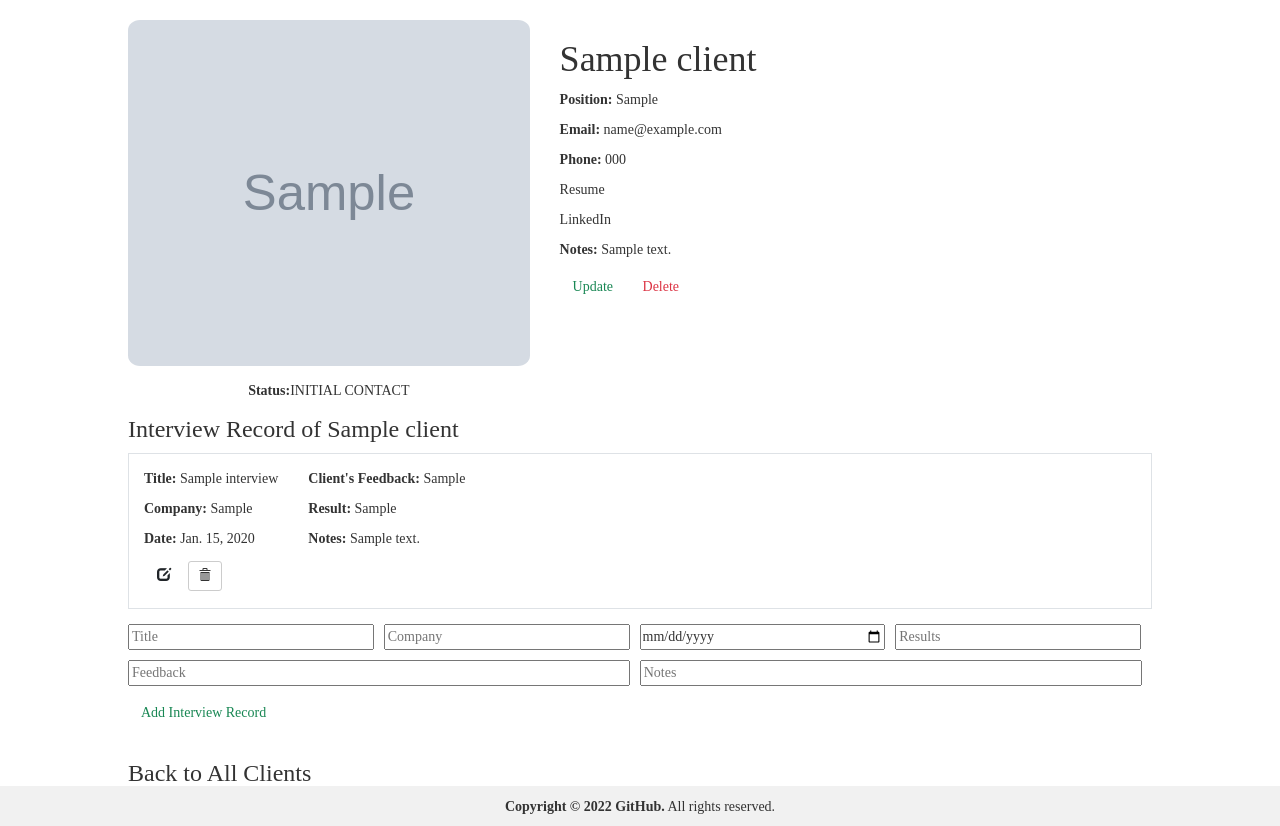
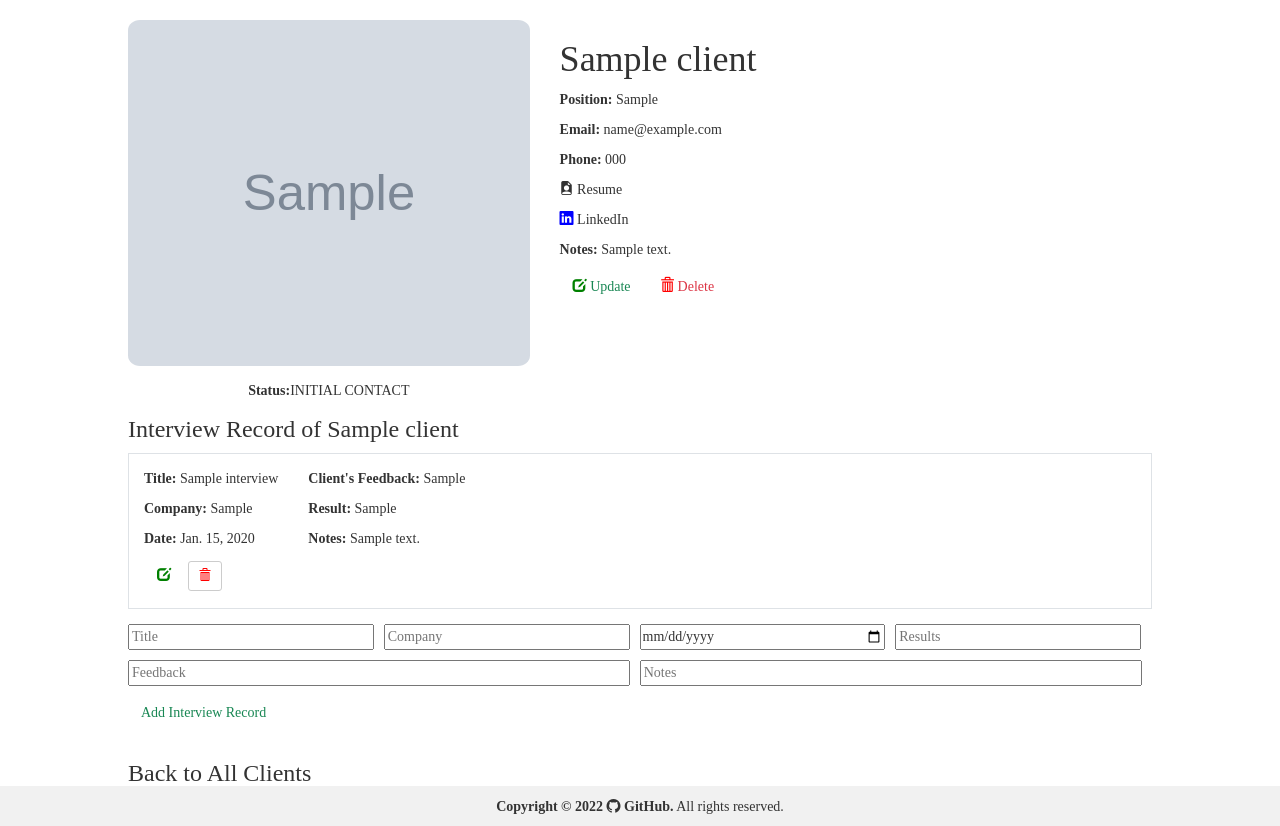
Before and after one commit to Oksanka25/EasyRecruitingCapstone, a Django app: page /clients/1/ in a window 1280 px wide. Shown: the part 62-888 px from the top of the page. Run offline with Django 4.2, Linux system fonts and the light colour scheme; a user stored in the database is signed in; tables that the repository leaves empty hold one stand-in row (values such as "Sample post"); grey boxes marked "Sample" are stand-in pictures; some libraries are stand-ins or nearby versions; some web fonts are replaced.

Commit message:
Added some more styling and icons

```diff
--- a/main_app/templates/base.html
+++ b/main_app/templates/base.html
@@ -7,6 +7,7 @@
         <meta name="viewport" content="width=device-width, initial-scale=1.0" />
         <link rel="stylesheet" href="{% static 'styles/main.css' %}" />
         <script src="{% static 'scripts/main.js' %}" defer></script>
+        <link rel="stylesheet" href="https://cdn.jsdelivr.net/npm/bootstrap-icons@1.8.2/font/bootstrap-icons.css">
         <link href="https://cdn.jsdelivr.net/npm/bootstrap@5.2.0-beta1/dist/css/bootstrap.min.css" rel="stylesheet" integrity="sha384-0evHe/X+R7YkIZDRvuzKMRqM+OrBnVFBL6DOitfPri4tjfHxaWutUpFmBp4vmVor" crossorigin="anonymous">
         <link rel="stylesheet" href="https://maxcdn.bootstrapcdn.com/bootstrap/3.3.7/css/bootstrap.min.css">
         <script src="https://cdn.jsdelivr.net/npm/bootstrap@5.2.0-beta1/dist/js/bootstrap.bundle.min.js"></script>
--- a/main_app/templates/client_detail.html
+++ b/main_app/templates/client_detail.html
@@ -12,17 +12,19 @@
                 <p class="detail__p"> <strong>Position:</strong> {{client.position}}</p>
                 <p class="detail__p"> <strong>Email:</strong> {{client.email}}</p>
                 <p class="detail__p"> <strong>Phone:</strong> {{client.phone}}</p>
-                <p> <a href="{{client.resume}}"> Resume</a> </p>
-                <p> <a href="{{client.linkedin}}"> LinkedIn</a> </p>
+                <p> <a href="{{client.resume}}"> <i class="bi bi-file-earmark-person-fill"></i> Resume </a> </p>
+                <p> <a href="{{client.linkedin}}"> <i class="bi bi-linkedin" style="color:blue"></i>  LinkedIn</a> </p>
                 <p class="detail__p"> <strong>Notes:</strong> {{client.notes}}</p>
+
             </div>
 
             <div class="detail-actions">
                 <a href="{% url 'client_update' client.pk %}">
-                    <button class="btn btn-outline-success mr-3"> Update</button>
+                    <button class="btn btn-outline-success mr-3"> <span class="glyphicon glyphicon-edit" style="color:green"></span> Update</button>
+
                 </a>
                 <a href="{% url 'client_delete' client.pk %}">
-                    <button class="btn btn-outline-danger"> Delete</button>
+                    <button class="btn btn-outline-danger"> <span class="glyphicon glyphicon-trash" style="color:red"></span> Delete</button>
                 </a>
             </div>
         </div>
@@ -46,12 +48,12 @@
         <div class="">
             <a href="{% url 'interview_update' interview.pk%}">
                 <button class="btn mr-3">
-                    <span class="glyphicon glyphicon-edit"></span>
+                    <span class="glyphicon glyphicon-edit" style="color:green"></span>
                 </button>
             </a>
             <a href="{% url 'interview_delete' interview.pk%}">
                 <button type="button" class="btn btn-default btn-sm">
-                    <span class="glyphicon glyphicon-trash"></span>
+                    <span class="glyphicon glyphicon-trash "style="color:red"></span>
                 </button>
             </a>
         </div>
```
